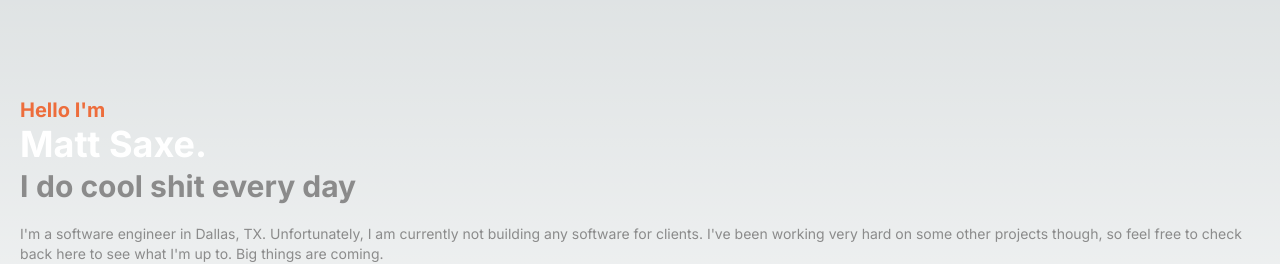
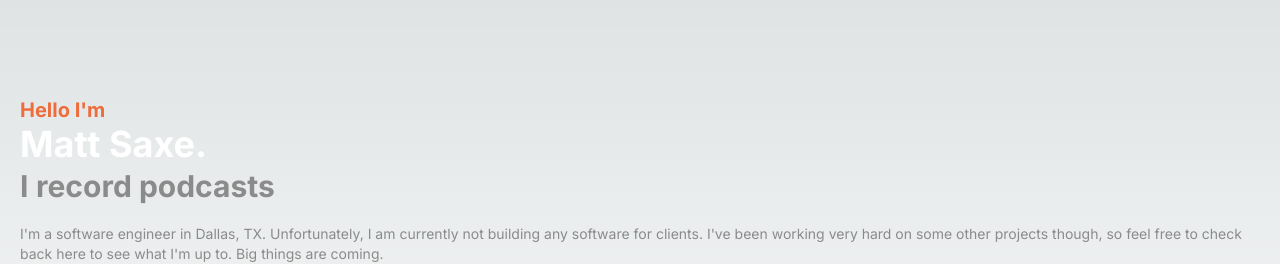
Before and after one commit to mattsaxe17/matthewsaxe.com-v3, a Next.js app: page / in a window 1280 px wide. Shown: the part 184-448 px from the top of the page. Built offline with nearby package versions, Linux system fonts and the light colour scheme.

Commit message:
Add example text for development

```diff
--- a/src/app/page.tsx
+++ b/src/app/page.tsx
@@ -6,7 +6,7 @@ export default function Home() {
             intro="Hello I'm"
             name='Matt Saxe'
             constant='I'
-            characteristics={['do cool shit every day']}
+            characteristics={['build software', 'record podcasts', 'read cool books', 'practice MMA']}
             description="I'm a software engineer in Dallas, TX. Unfortunately, I am currently not building any software for clients. I've been working very hard on some other projects though, so feel free to check back here to see what I'm up to. Big things are coming."
             cta={{
                 url: '',
```
